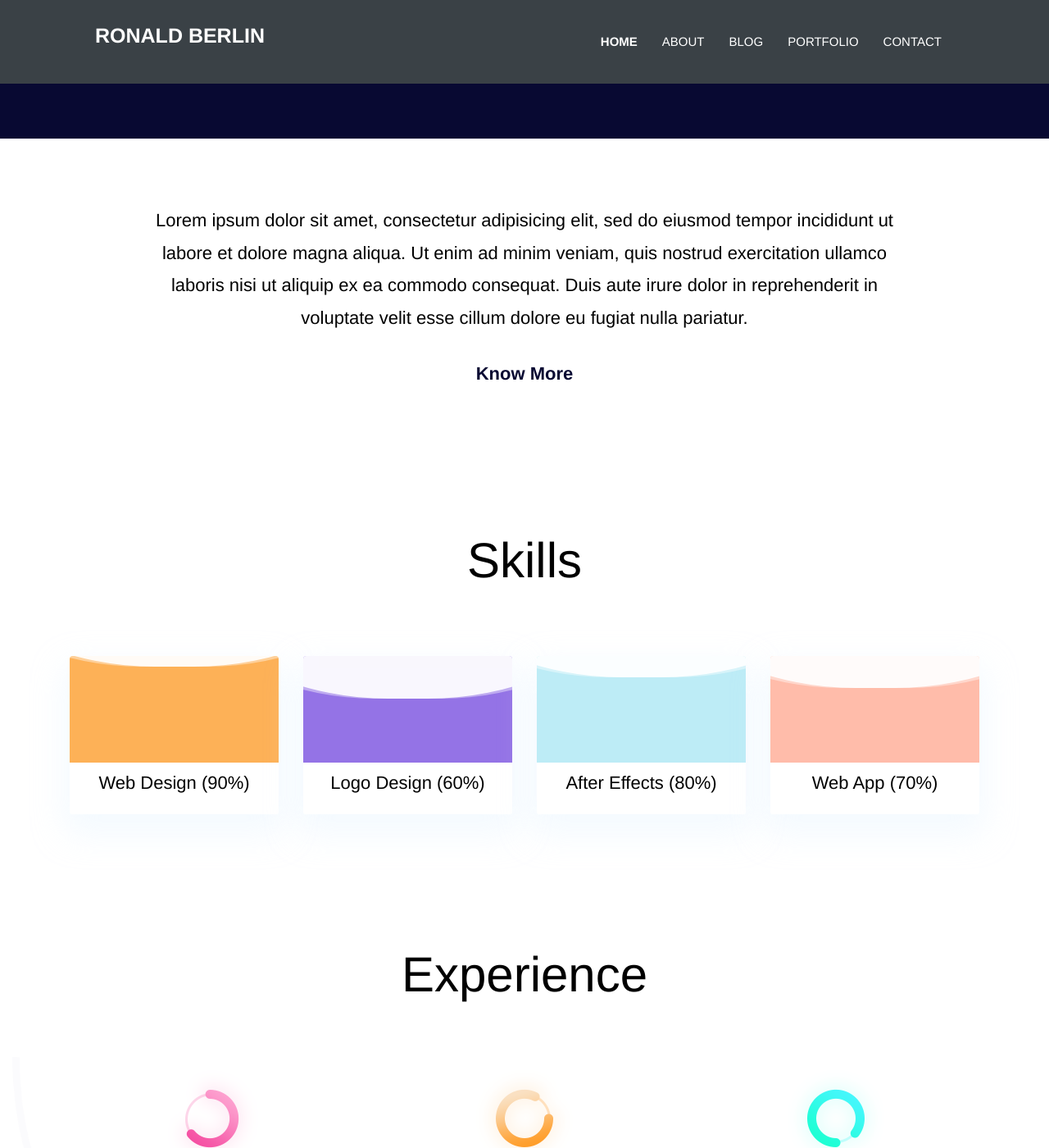
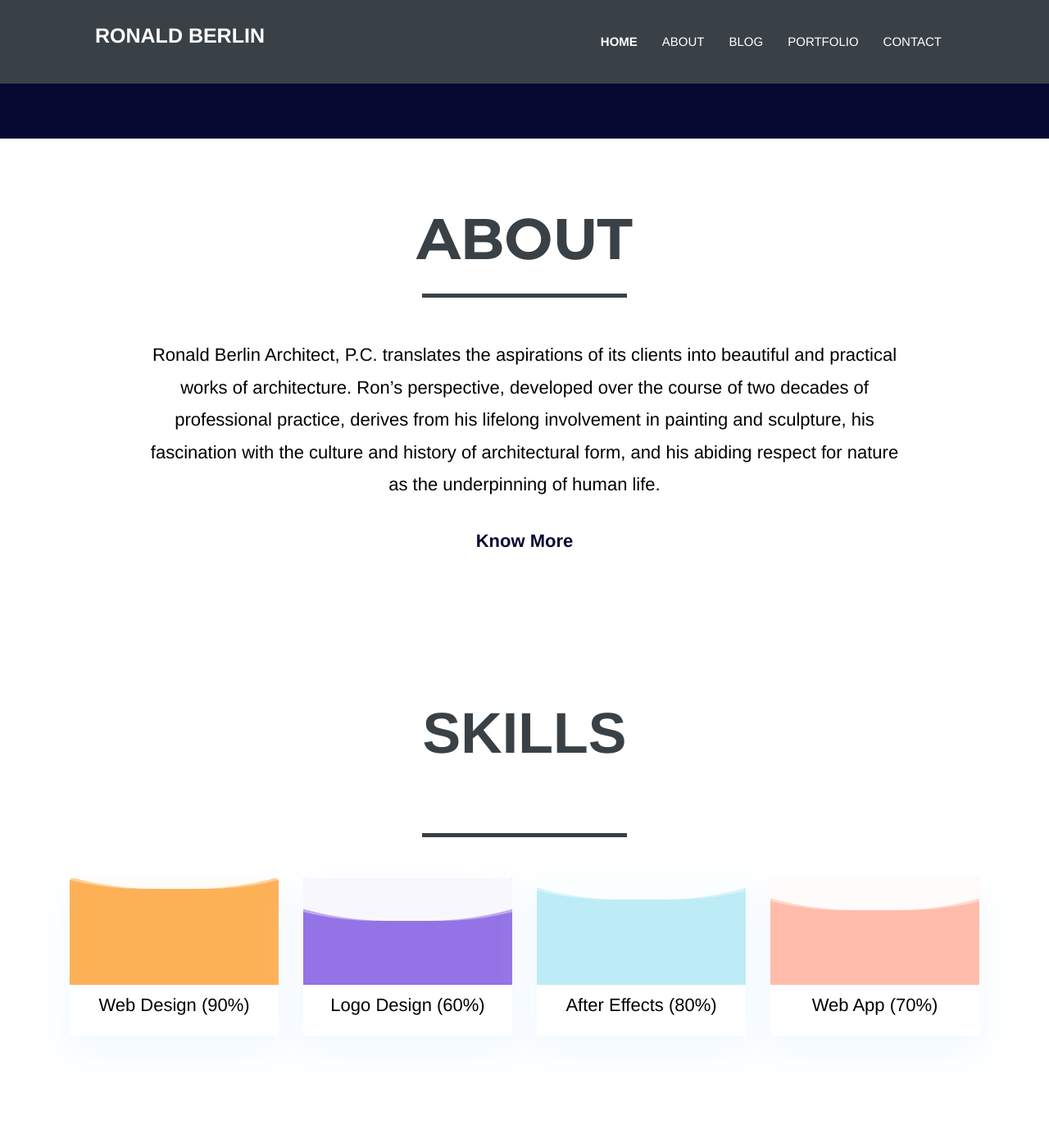
Before and after one commit to sofiamay/website-jekyll-ronaldberlin, a Jekyll site: the page built from index.html, in a window 1280 px wide and 1400 px high, scrolled down 806 px. Shown: the whole window at 82% size. Built offline with Jekyll 4.4.1, drawn with Linux system fonts in a browser that asks for light colours; some web fonts are replaced.

Commit message:
Style About section

```diff
--- a/_data/settings.yml
+++ b/_data/settings.yml
@@ -49,8 +49,7 @@ social:
 # About (Section and Page)
 
 # About Section
-blurb: Lorem ipsum dolor sit amet, consectetur adipisicing elit, sed do eiusmod tempor incididunt ut labore et dolore magna aliqua. Ut enim ad minim veniam, quis nostrud exercitation ullamco laboris nisi ut aliquip ex ea commodo consequat. Duis aute irure dolor in reprehenderit in voluptate velit esse cillum dolore eu fugiat nulla pariatur.
-
+blurb: Ronald Berlin Architect, P.C. translates the aspirations of its clients into beautiful and practical works of architecture. Ron’s perspective, developed over the course of two decades of professional practice, derives from his lifelong involvement in painting and sculpture, his fascination with the culture and history of architectural form, and his abiding respect for nature as the underpinning of human life.
 blurb-btn-link: "/about"
 blurb-btn-name: know more
 
--- a/_includes/about-section.html
+++ b/_includes/about-section.html
@@ -3,6 +3,7 @@
   <div class="container">
     <div class="row">
       <div class="col-lg-10 mx-auto text-center">
+        <h2>About</h2>
         <p class="font-secondary paragraph-lg text-dark">{{ site.data.settings.blurb }}</p>
         <a href="{{ site.data.settings.blurb-btn-link }}" class="btn btn-transparent">{{ site.data.settings.blurb-btn-name }}</a>
       </div>
--- a/assets/js/script.js
+++ b/assets/js/script.js
@@ -153,4 +153,10 @@
       myShuffle.filter(input.value);
     }
   });
+
+  /* ########################################### Insert HR after most headers ############################################## */
+
+  $('h2').after('<hr/>');
+
+
 })(jQuery);
--- a/assets/scss/_typography.scss
+++ b/assets/scss/_typography.scss
@@ -40,9 +40,13 @@ h1, .h1{
 }
 
 h2, .h2{
-  font-size: 60px;
+  color: $ternary-color;
+  font-family: $ternary-font;
+  text-transform: uppercase;
+  font-weight: 700;
+  font-size: 70px;
   @include desktop {
-    font-size: 50px;
+    font-size: 70px;
   }
 }
 
@@ -61,3 +65,14 @@ h5, .h5{
 h6, .h6{
   font-size: 14px;
 }
+
+hr {
+  margin: 25px auto 50px;
+  padding: 0;
+  max-width: 250px;
+  border: 0;
+  border-top: solid 5px;
+  text-align: center;
+  overflow: visible;
+  color: $ternary-color,
+}
--- a/assets/scss/_variables.scss
+++ b/assets/scss/_variables.scss
@@ -14,4 +14,5 @@ $gray: #eaeaea;
 // Font Variables
 $secondary-font: 'Amiko','Helvetica Neue',Helvetica,Arial,sans-serif;
 $primary-font: 'Montserrat',"Helvetica Neue",Helvetica,Arial,sans-serif;
+$ternary-font: 'Montserrat',"Helvetica Neue",Helvetica,Arial,sans-serif;
 $icon-font: 'themify';
```
